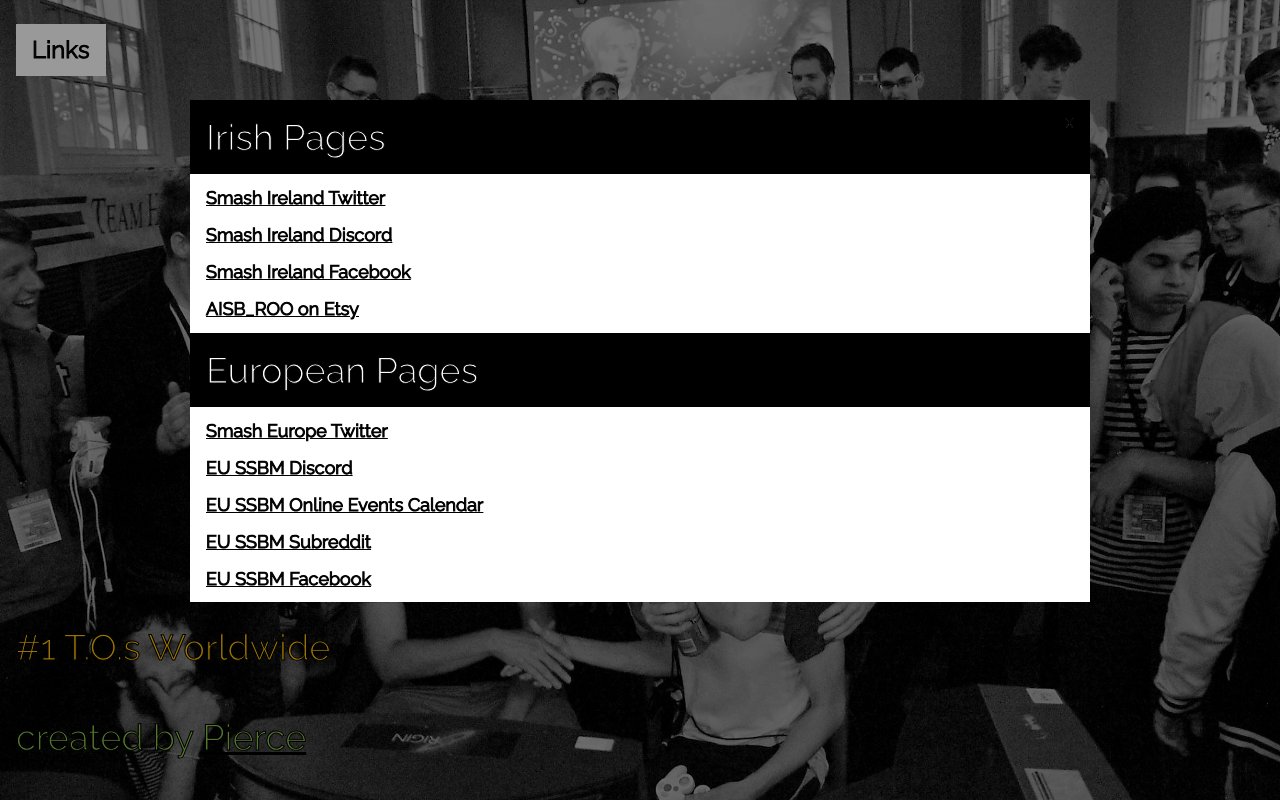
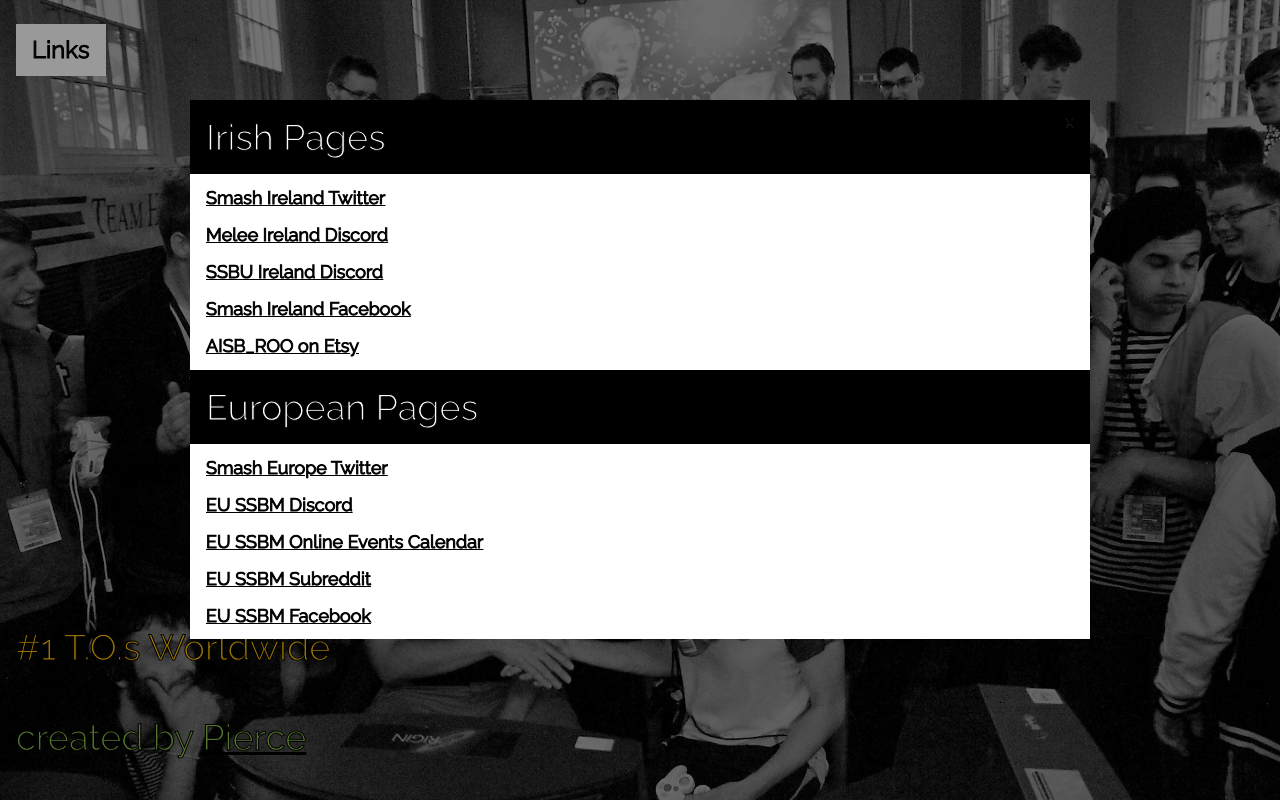
Before and after one commit to ssbmireland/index, a plain HTML site: page streams/index.html in a window 1280 px wide. Both pictures are taken after a click on the button "Links". Drawn offline with nearby package versions, Linux system fonts and the light colour scheme.

Commit message:
Update index.html

```diff
--- a/streams/index.html
+++ b/streams/index.html
@@ -39,7 +39,8 @@
     </div>
     <div class="w3-container">
       <h5><a href="https://twitter.com/IrelandSSB">Smash Ireland Twitter</a></h5>
-      <h5><a href="https://discord.gg/5vZzZpq">Smash Ireland Discord</a></h5>
+      <h5><a href="https://discord.com/k5vPjgsdEW">Melee Ireland Discord</a></h5>
+      <h5><a href="https://discord.gg/5vZzZpq">SSBU Ireland Discord</a></h5>
       <h5><a href="https://www.facebook.com/groups/SmashIreland">Smash Ireland Facebook</a></h5>
       <h5><a href="https://www.etsy.com/ie/shop/NoJohnsDesigns">AISB_ROO on Etsy</a></h5>
     </div>
```
